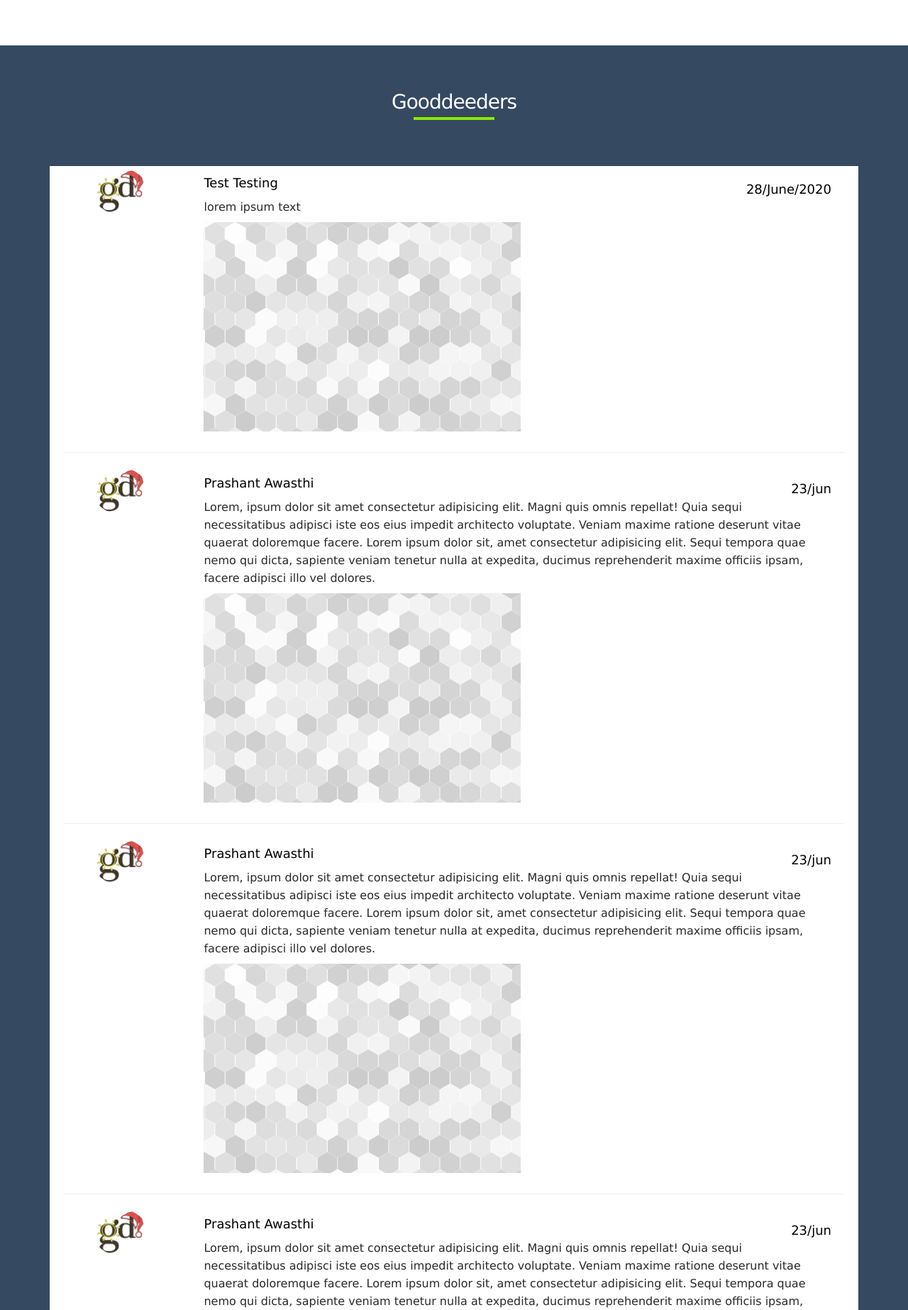
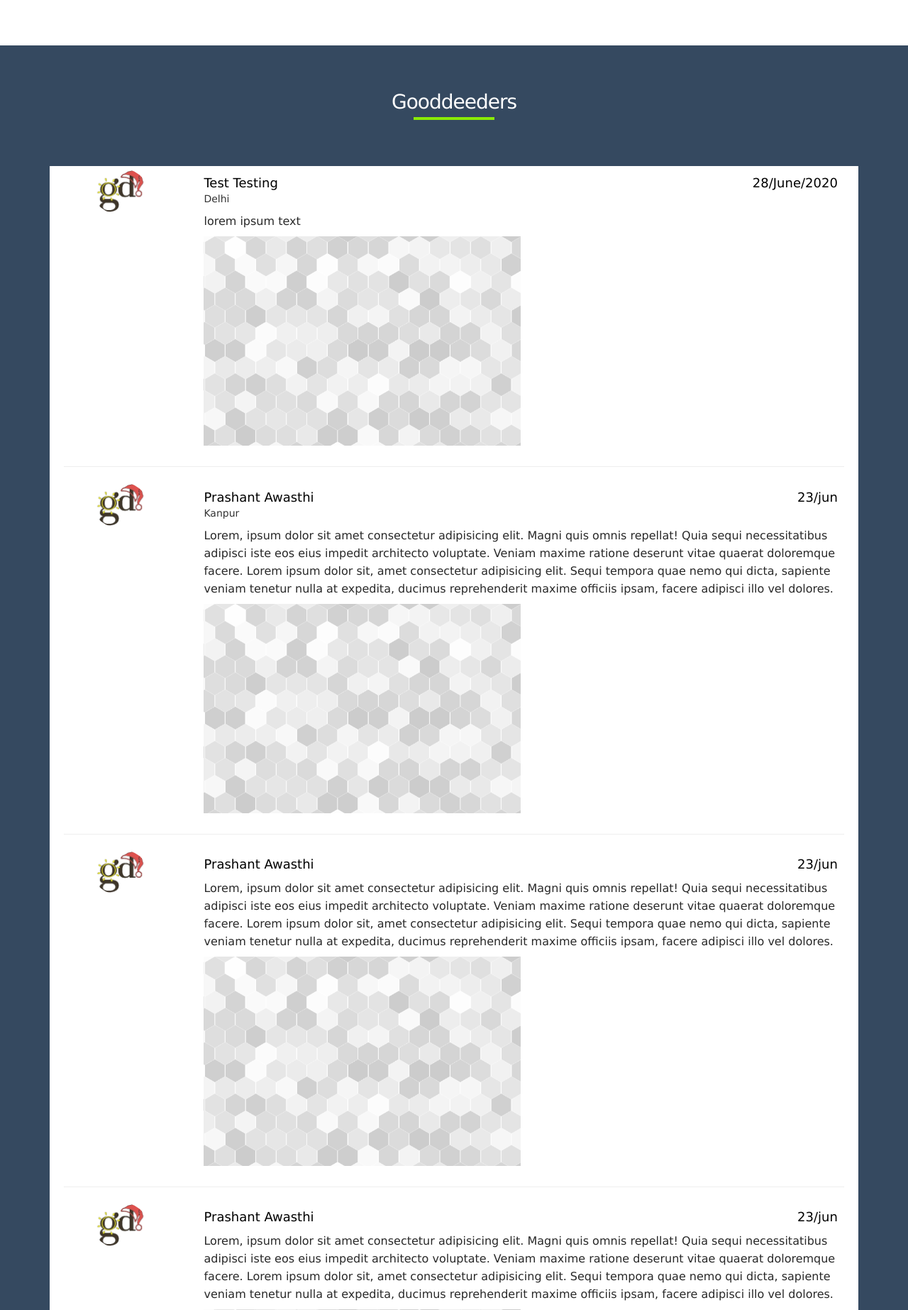
Before and after one commit to amitmis/GD, a Flask app: page / in a window 1280 px wide. Shown: the part 2538-4384 px from the top of the page at 71% size. Run offline with Flask 2, Linux system fonts and the light colour scheme; some libraries are stand-ins or nearby versions.

Commit message:
changes for taking input without form

```diff
--- a/app.py
+++ b/app.py
@@ -54,8 +54,15 @@
 def enterDeed():
 
     req = request.get_json()
+    name = request.json['name']
+    email = request.json['email']
+    location = request.json['location']
+    deed = request.json['userDeed']
+    userImage = request.json['imageUser']
+    deedImage = request.json['imageDeed']
 
     print(req)
+    # print('name =',name,email)
 
     res = make_response(jsonify({'message':'JSON Received'}),200)
 
--- a/static/css/templatemo-style.css
+++ b/static/css/templatemo-style.css
@@ -1256,7 +1256,7 @@
   font-size: 18px;
   font-weight: 500;
   color: #000;
-  margin: 1%;
+  margin: 1% 1% 0%;
 }
 
 .deed-desc {
@@ -1276,6 +1276,9 @@
 
 .post-date {
   float: right;
+}
+
+.deeder-location{
   margin: 1%;
 }
 
--- a/template/index.html
+++ b/template/index.html
@@ -386,6 +386,7 @@
                                    <div>
                                         <p class="deeder-name">Prashant Awasthi <span class="post-date">23/jun</span>
                                         </p>
+                                        <span class="deeder-location">Kanpur</span>
                                    </div>
                                    <p class="deed-desc">Lorem, ipsum dolor sit amet consectetur adipisicing elit. Magni
                                         quis omnis repellat! Quia sequi necessitatibus adipisci iste eos eius impedit
@@ -833,12 +834,12 @@
                          $('.character-number').css({ 'color': 'red' })
                     }
                })
-               $("#img-user").click(function () {
-                    $(".img-user-req").html("")
-               })
-               $("#img-deed").click(function () {
-                    $(".img-deed-req").html("")
-               })
+               // $("#img-user").click(function () {
+               //      $(".img-user-req").html("")
+               // })
+               // $("#img-deed").click(function () {
+               //      $(".img-deed-req").html("")
+               // })
 
                $(document).on('click', '#modal-post-btn', function () {
                     console.log('clicked')
@@ -875,12 +876,12 @@
                          if (!location.replace(/\s/g, '').length) {
                               $('.location-req').html('Please enter your location').css({ 'font-size': '12px', 'color': 'red', 'margin': '1%', 'text-align': 'justify' })
                          }
-                         if (imgUser.files.length == 0) {
-                              $('.img-user-req').html('Please upload your image').css({ 'font-size': '12px', 'color': 'red', 'margin': '1%', 'text-align': 'justify' })
-                         }
-                         if (imgDeed.files.length == 0) {
-                              $('.img-deed-req').html('Please upload image of your deed').css({ 'font-size': '12px', 'color': 'red', 'margin': '1%', 'text-align': 'justify' })
-                         }
+                         // if (imgUser.files.length == 0) {
+                         //      $('.img-user-req').html('Please upload your image').css({ 'font-size': '12px', 'color': 'red', 'margin': '1%', 'text-align': 'justify' })
+                         // }
+                         // if (imgDeed.files.length == 0) {
+                         //      $('.img-deed-req').html('Please upload image of your deed').css({ 'font-size': '12px', 'color': 'red', 'margin': '1%', 'text-align': 'justify' })
+                         // }
                     }
                })
 
@@ -993,7 +994,7 @@
                '<div style="text-align: left;">' +
                '<div>' +
                ' <p class="deeder-name">' + deed.name + ' <span class="post-date">' + deed.date + '</span>' +
-               '</p>' +
+               '</p>' + '<span class="deeder-location">'+ deed.location +'</span>' +
                '</div>' +
                '<p class="deed-desc">' + deed.deed +
                '</p>' +
```
